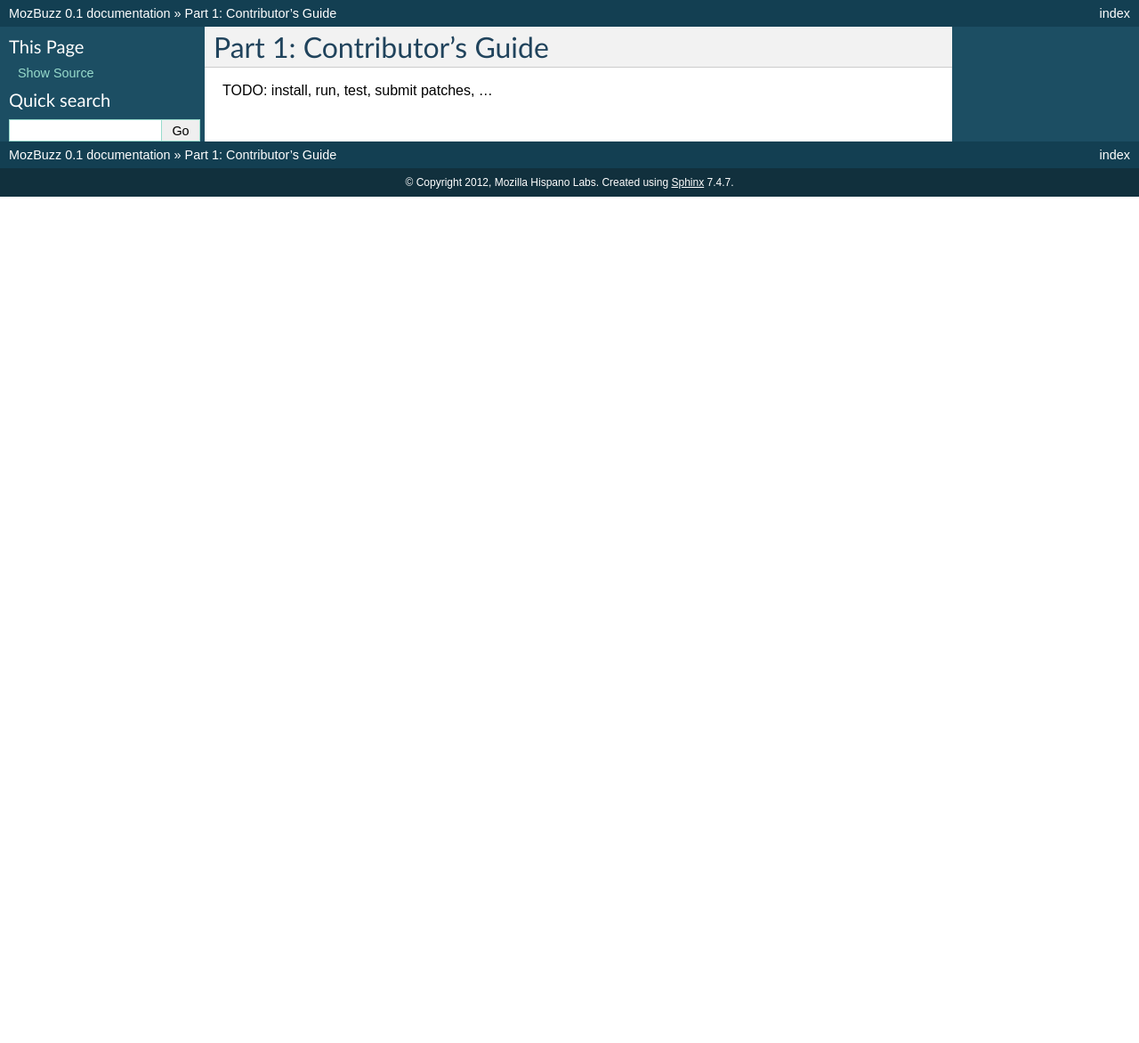
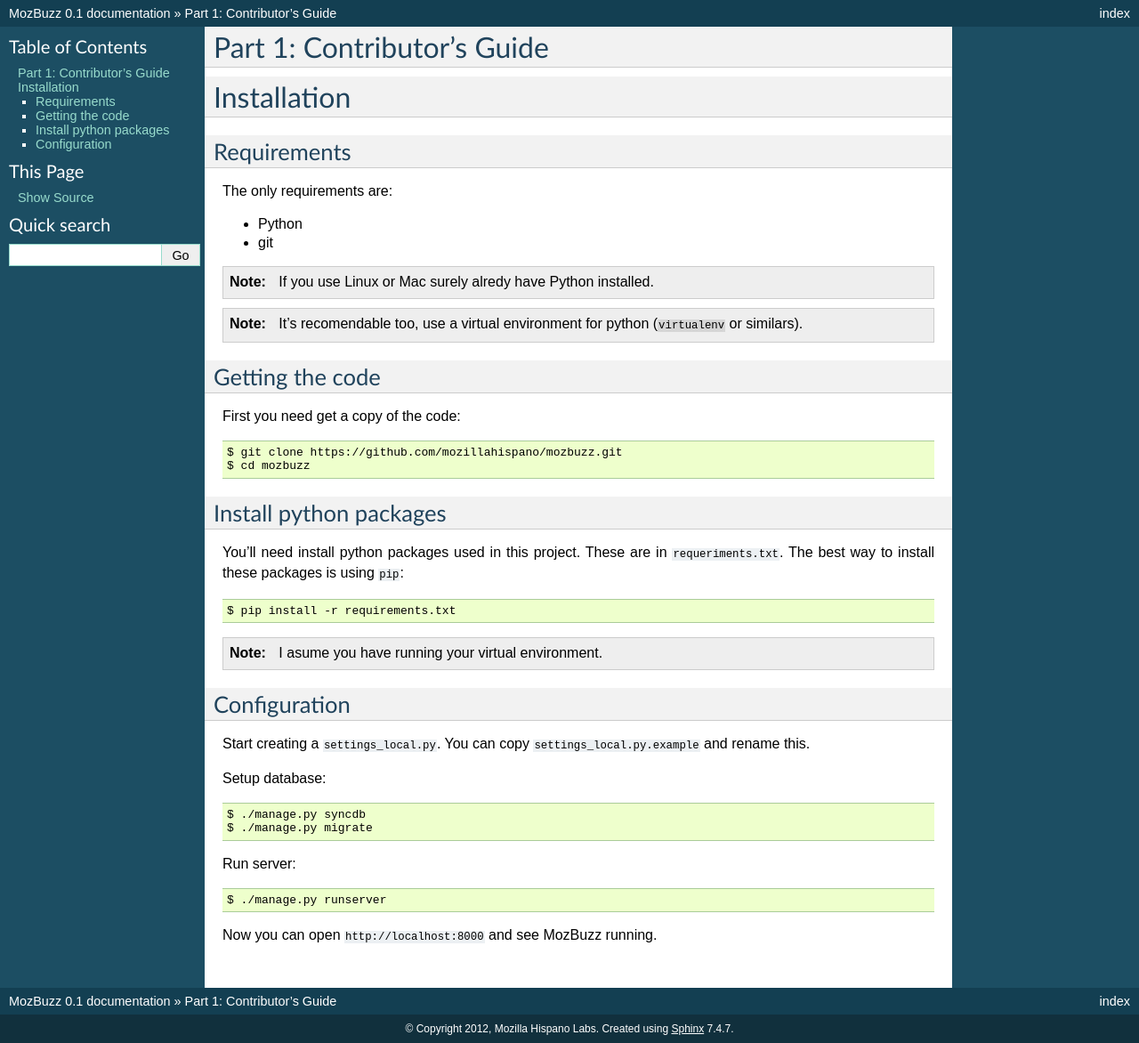
Before and after one commit to mozillahispano/mozbuzz, a Sphinx documentation site: the page built from docs/contributors/index.rst, in a window 1280 px wide. Shown: the whole page at 89% size. Built offline with Sphinx 7.4.7, drawn with Linux system fonts in a browser that asks for light colours; before the commit the page ends 900 px from its top, so only the background shows below that.

Commit message:
add some docs

```diff
--- a/docs/contributors/index.rst
+++ b/docs/contributors/index.rst
@@ -2,4 +2,54 @@
 Part 1: Contributor's Guide
 ===========================
 
-TODO: install, run, test, submit patches, ...
+============
+Installation
+============
+
+Requirements
+------------
+The only requirements are:
+
+* Python
+* git
+
+.. Note::
+
+   If you use Linux or Mac surely alredy have Python installed.
+
+.. Note::
+
+   It's recomendable too, use a virtual environment for python (``virtualenv`` or similars).
+
+Getting the code
+----------------
+First you need get a copy of the code::
+
+    $ git clone https://github.com/mozillahispano/mozbuzz.git
+    $ cd mozbuzz
+
+Install python packages
+-----------------------
+You'll need install python packages used in this project. These are in ``requeriments.txt``.
+The best way to install these packages is using ``pip``::
+
+    $ pip install -r requirements.txt
+
+.. Note::
+
+   I asume you have running your virtual environment.
+
+Configuration
+-------------
+Start creating a ``settings_local.py``. You can copy ``settings_local.py.example`` and rename this.
+
+Setup database::
+
+    $ ./manage.py syncdb
+    $ ./manage.py migrate
+
+Run server::
+
+    $ ./manage.py runserver
+
+Now you can open ``http://localhost:8000`` and see MozBuzz running.
```
Also changed, not shown: 1 other file.
